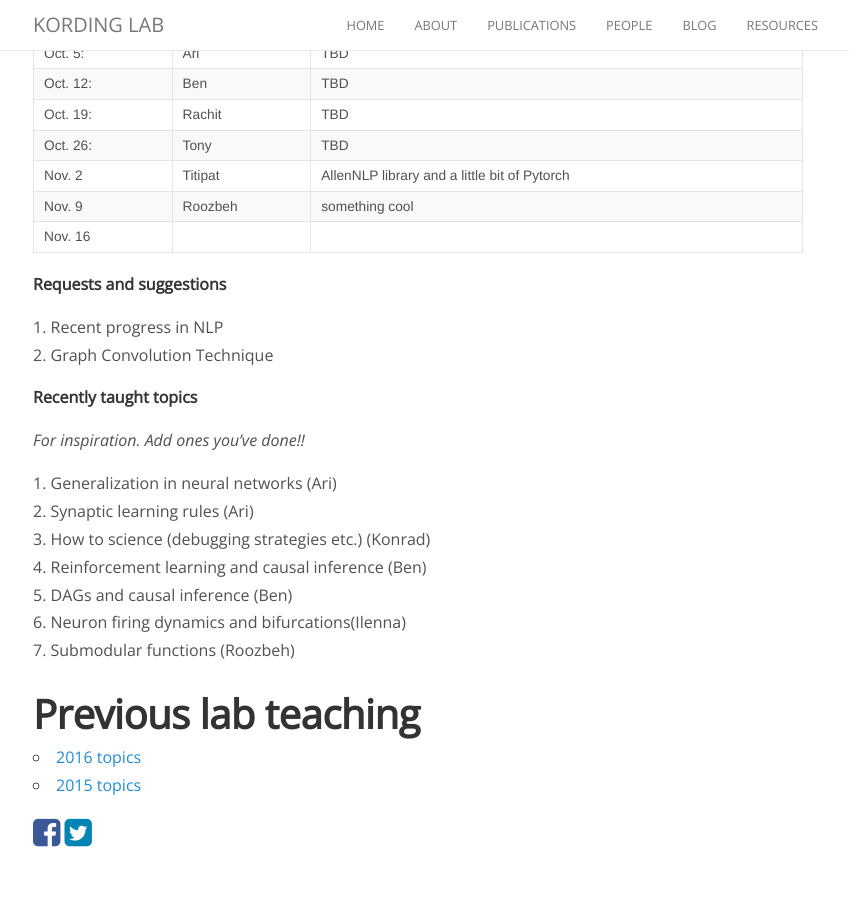
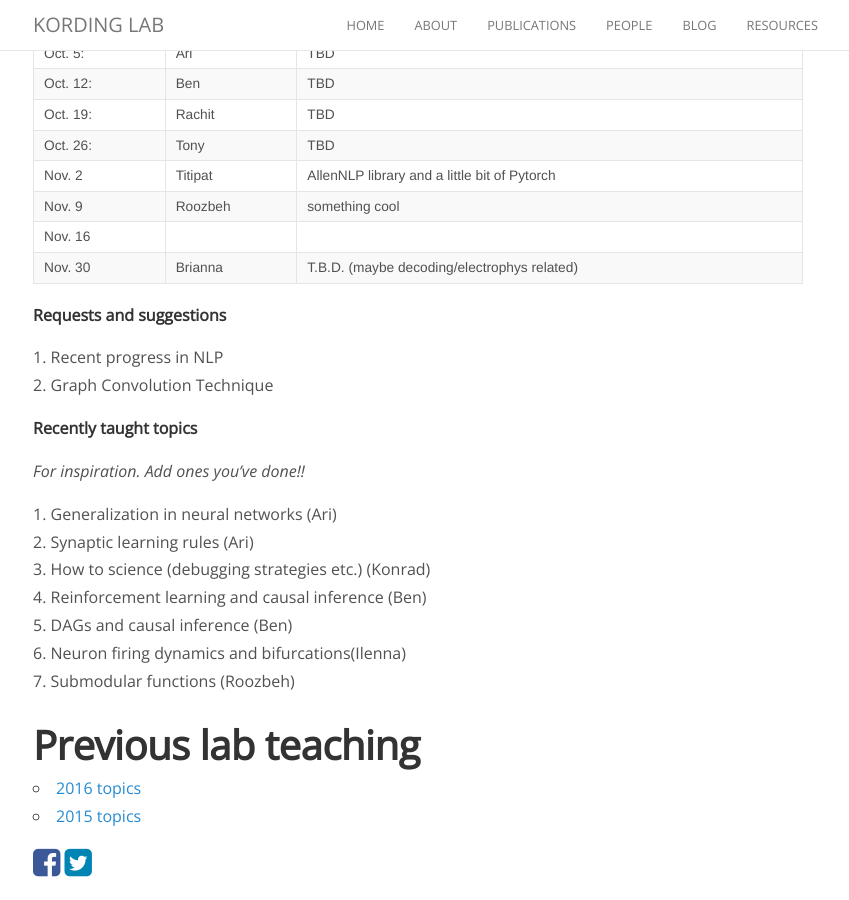
Before and after one commit to KordingLab/KordingLab.github.io, a Jekyll site: the page built from _posts/2018-08-29-upcoming-lab-teaching.md, in a window 1280 px wide and 900 px high, scrolled down 510 px. Shown: the whole window, without its empty margins (222-1071 px from the left). Built offline with Jekyll 4.4.1, drawn with Linux system fonts in a browser that asks for light colours; nearby versions of some CDN libraries; comment, search, counter and statistics services are not loaded; before the commit the page ends 1380 px from its top, so only the background shows below that.

Commit message:
Update 2018-08-29-upcoming-lab-teaching.md

```diff
--- a/_posts/2018-08-29-upcoming-lab-teaching.md
+++ b/_posts/2018-08-29-upcoming-lab-teaching.md
@@ -25,6 +25,7 @@ neuroscientific princples, new findings and literature reviews... whatever!
 |Nov. 2|  Titipat   |  AllenNLP library and a little bit of Pytorch  |
 |Nov. 9|  Roozbeh    |    something cool   |
 |Nov. 16|      |       |
+|Nov. 30|Brianna|T.B.D. (maybe decoding/electrophys related)|
 
 
 
```
